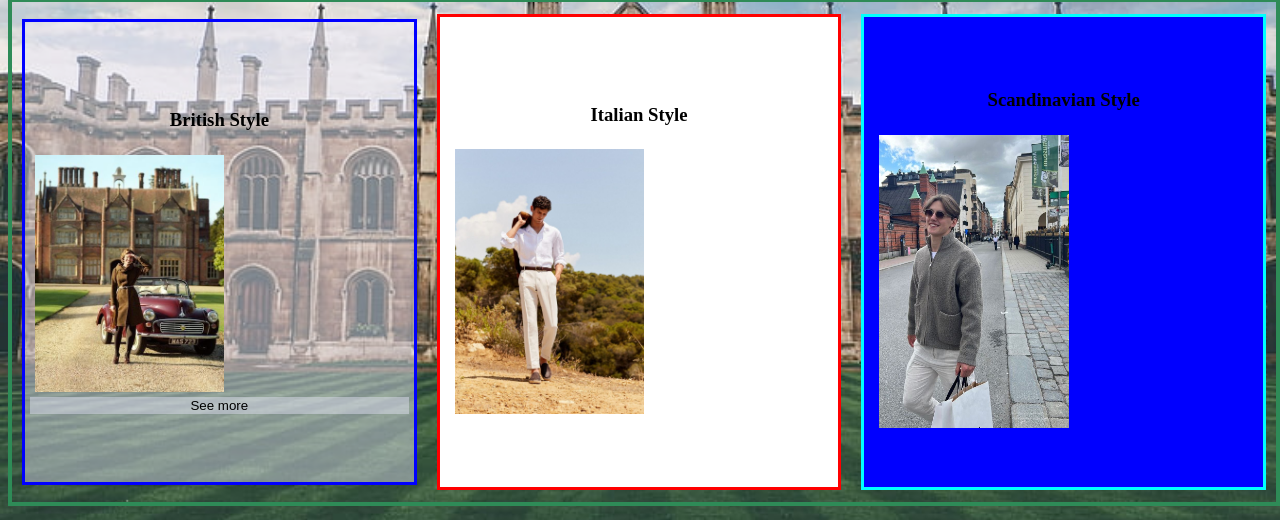
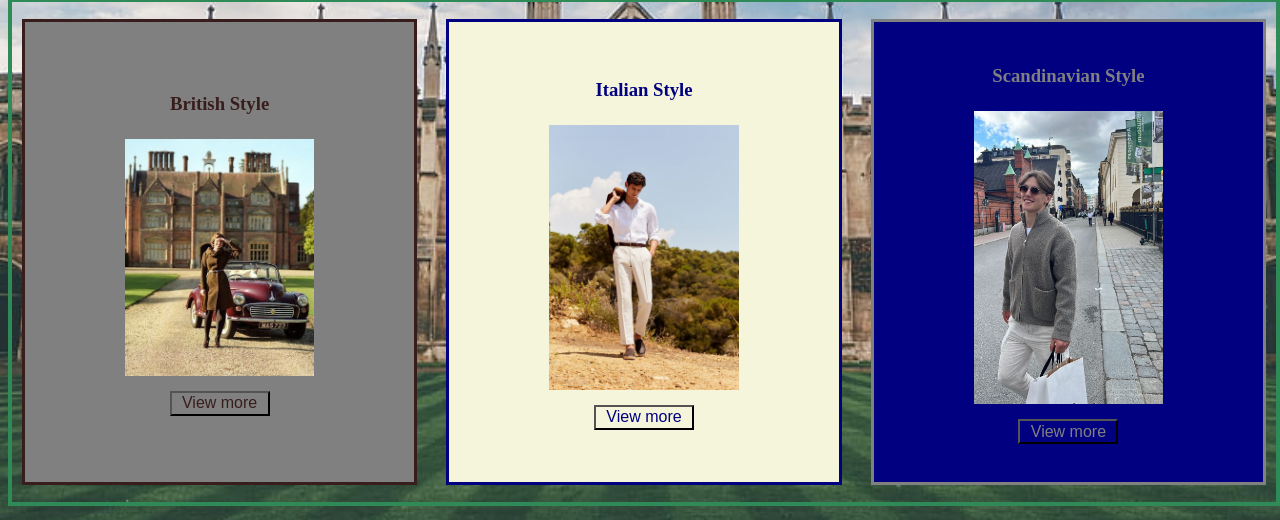
Before and after one commit to SimonIllariettiKer/old-money, a website: page pages/outfits.html in a window 1280 px wide. Shown: the part 250-770 px from the top of the page. Drawn offline with Linux system fonts and the light colour scheme.

Commit message:
outfits page

```diff
--- a/pages/outfits.html
+++ b/pages/outfits.html
@@ -5,7 +5,7 @@
     <meta charset="UTF-8">
     <meta name="viewport" content="width=device-width, initial-scale=1.0">
     <link rel="stylesheet" href="../css/style.css">
-    <title>What is Old Money?</title>
+    <title>Outfits Old Money</title>
 </head>
 
 <body class="body-index">
@@ -29,18 +29,29 @@
     <main class="main-outfits">
         <section class="british">
             <h3>British Style</h3>
-            <img src="../img/british-om.jpg" alt="British Old Money Style">
-            <button><a href="#"></a>See more</button>
+            <div class="img-british">
+                <img src="../img/british-om.jpg" alt="British Old Money Style">
+            </div>
+            <a href="#"><button>View more</button></a>
         </section>
         <section class="italian">
             <h3>Italian Style</h3>
+            <div class="img-italian">
             <img src="../img/italian-om.jpg" alt="Italian Old Money Style">
+            </div>
+            <a href="#"><button>View more</button></a>
         </section>
         <section class="scandinavian">
             <h3>Scandinavian Style</h3>
+            <div class="img-scandinavian">
             <img src="../img/scandinavian-om.jpg" alt="Scandinavian Old Money Style">
+        </div>
+        <a href="#"><button>View more</button></a>
         </section>
     </main>
-    <footer></footer>
-    </body>
-    </html>
+    <footer>
+        <img src="../img/logo-om-png.png" alt="Logo Old Money">
+    </footer>
+</body>
+
+</html>
--- a/scss/secciones/_outfits.scss
+++ b/scss/secciones/_outfits.scss
@@ -50,18 +50,20 @@
             }
         }
     }
-    .main-outfits{
+
+    .main-outfits {
         width: 100%;
         border: seagreen 4px solid;
         display: flex;
         justify-content: space-between;
         align-items: center;
         flex-direction: row;
-        .british{
-            border: solid blue 3px;
+
+        .british {
+            border: solid #381d1d 3px;
             height: 90%;
             width: 30%;
-            background-color:#e3e3f475;
+            background-color: gray;
             display: flex;
             justify-content: center;
             text-align: center;
@@ -69,66 +71,153 @@
             margin-left: 10px;
             margin-right: 10px;
             padding: 5px;
-            h2{
+
+            h3 {
                 margin-top: 5px;
+                color: #381d1d;
+                font-family: serif;
             }
-            img{
+
+            .img-british {
+                width: 100%;
+                display: flex;
+                justify-content: center;
+                align-items: center;
+
+                img {
                     width: 50%;
                     margin: 5px;
+                    display: flex;
+                    justify-content: center;
                 }
-            button{
-                background-color: #e3e3f475;
-                border: #280c0c;
             }
 
+            button {
+                background-color: gray;
+                width: 100px;
+                height: 25px;
+                margin-top: 10px;
+                color: #381d1d;
+                font-size: 16px;
+
+                &:hover {
+                    width: 110px;
+                    background-color: #381d1d;
+                    color: gray;
                 }
-        .italian{
-            border: solid red 3px;
+            }
+        }
+
+        .italian {
+            border: solid navy 3px;
             height: 90%;
             width: 30%;
-            background-color: white;
+            background-color: beige;
             display: flex;
             justify-content: center;
             text-align: center;
             flex-direction: column;
             margin-left: 10px;
             margin-right: 10px;
-            padding: 10px;
-            h2{
+            padding: 5px;
+
+            h3 {
                 margin-top: 5px;
+                color: navy;
+                font-family: serif;
             }
-            img{
+
+            .img-italian {
+                width: 100%;
+                display: flex;
+                justify-content: center;
+                align-items: center;
+
+                img {
                     width: 50%;
                     margin: 5px;
-            }
-            button{
-                background-color: #e3e3f475;
-                border: #280c0c;
+                    display: flex;
+                    justify-content: center;
                 }
             }
-        .scandinavian{
-            border: solid cyan 3px;
+
+            button {
+                background-color: beige;
+                width: 100px;
+                height: 25px;
+                margin-top: 10px;
+                color: navy;
+                font-size: 16px;
+
+                &:hover {
+                    width: 110px;
+                    background-color: navy;
+                    color: beige;
+                }
+            }
+        }
+
+        .scandinavian {
+            border: solid gray 3px;
             height: 90%;
             width: 30%;
-            background-color: blue;
+            background-color: navy;
             display: flex;
             justify-content: center;
             text-align: center;
             flex-direction: column;
             margin-left: 10px;
             margin-right: 10px;
-            padding: 10px;
-            h2{
+            padding: 5px;
+
+            h3 {
                 margin-top: 5px;
+                color: gray;
+                font-family: serif;
             }
-            img{
+
+            .img-scandinavian {
+                width: 100%;
+                display: flex;
+                justify-content: center;
+                align-items: center;
+
+                img {
                     width: 50%;
                     margin: 5px;
+                    display: flex;
+                    justify-content: center;
                 }
-            button{
-                background-color: #e3e3f475;
-                border: #280c0c;
+            }
+
+            button {
+                background-color: navy;
+                width: 100px;
+                height: 25px;
+                margin-top: 10px;
+                color: gray;
+                font-size: 16px;
+
+                &:hover {
+                    width: 110px;
+                    background-color: gray;
+                    color: navy;
                 }
             }
         }
     }
+    footer {
+        height: 150px;
+        background-color: #e3e3f475;
+        display: flex;
+        justify-content: center;
+        align-items: center;
+
+        img {
+            width: 150px;
+            height: 150px;
+            margin-left: 10px;
+        }
+
+    }
+}
```
Also changed, not shown: css/style.css. Lines whose indentation alone changed are shown as unchanged.
